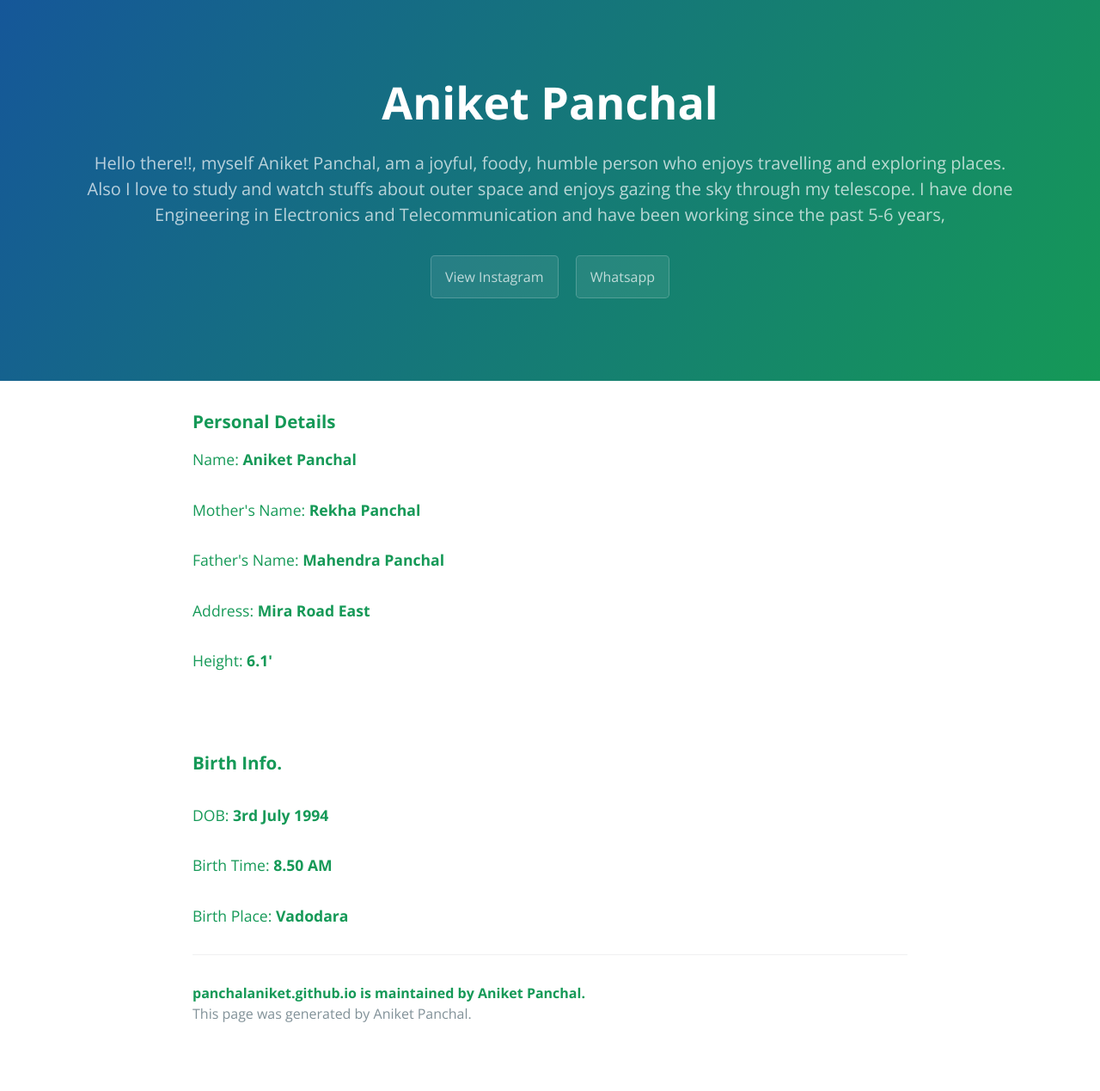
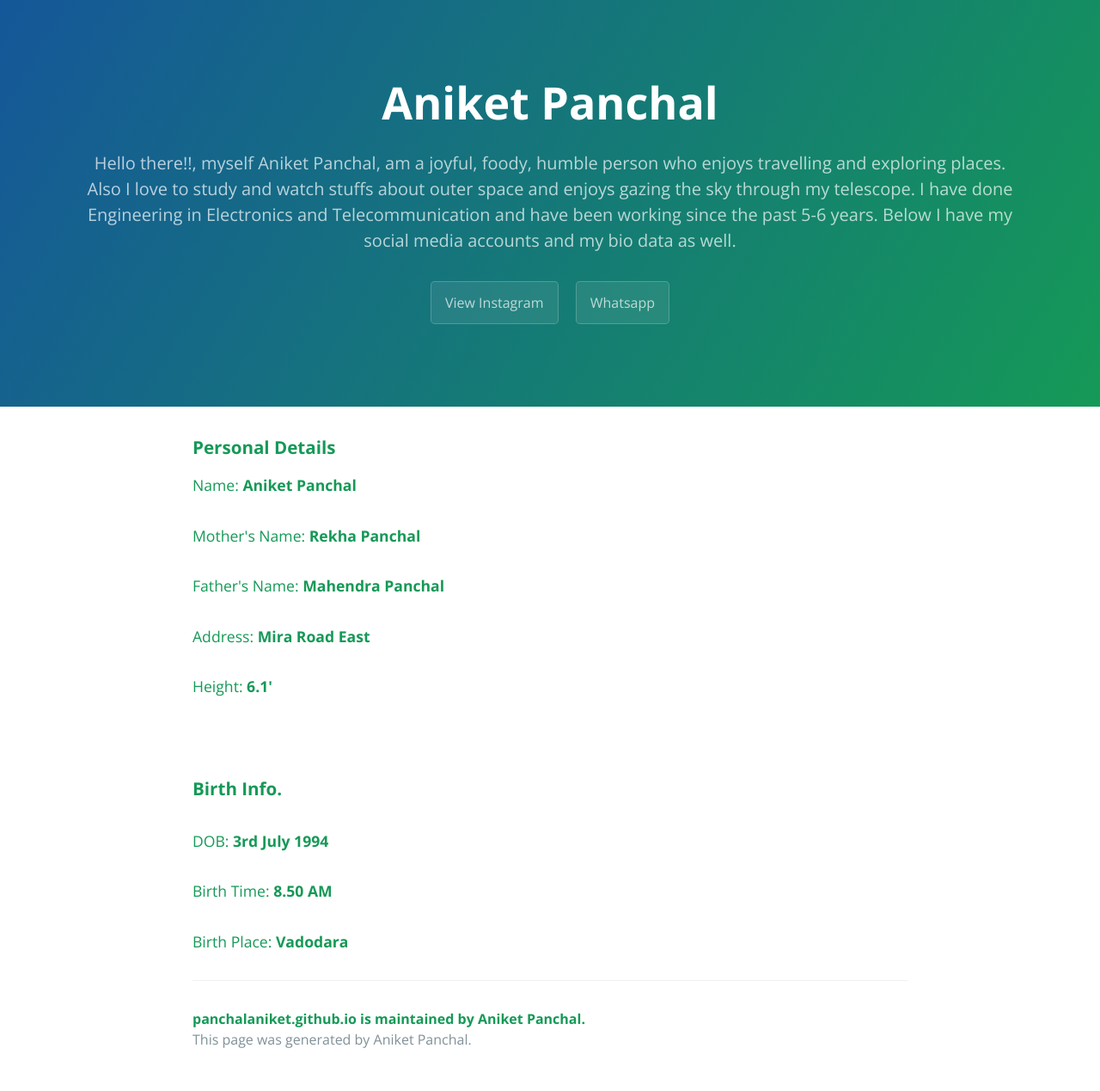
Before and after one commit to appanchal06/panchalaniket.github.io, a Jekyll site: the page built from index.html, in a window 1280 px wide. Shown: the whole page at 86% size. Built offline with Jekyll 4.4.1, drawn with Linux system fonts in a browser that asks for light colours; before the commit the page ends 1239 px from its top, so only the background shows below that.

Commit message:
Update _config.yml

```diff
--- a/_config.yml
+++ b/_config.yml
@@ -1,5 +1,5 @@
 title: Aniket Panchal
-description: Hello there!!, myself Aniket Panchal, am a joyful, foody, humble person who enjoys travelling and exploring places. Also I love to study and watch stuffs about outer space and enjoys gazing the sky through my telescope. I have done Engineering in Electronics and Telecommunication and have been working since the past 5-6 years,
+description: Hello there!!, myself Aniket Panchal, am a joyful, foody, humble person who enjoys travelling and exploring places. Also I love to study and watch stuffs about outer space and enjoys gazing the sky through my telescope. I have done Engineering in Electronics and Telecommunication and have been working since the past 5-6 years. Below I have my social media accounts and my bio data as well.
 show_downloads: true
 google_analytics:
 theme: jekyll-theme-cayman
```
